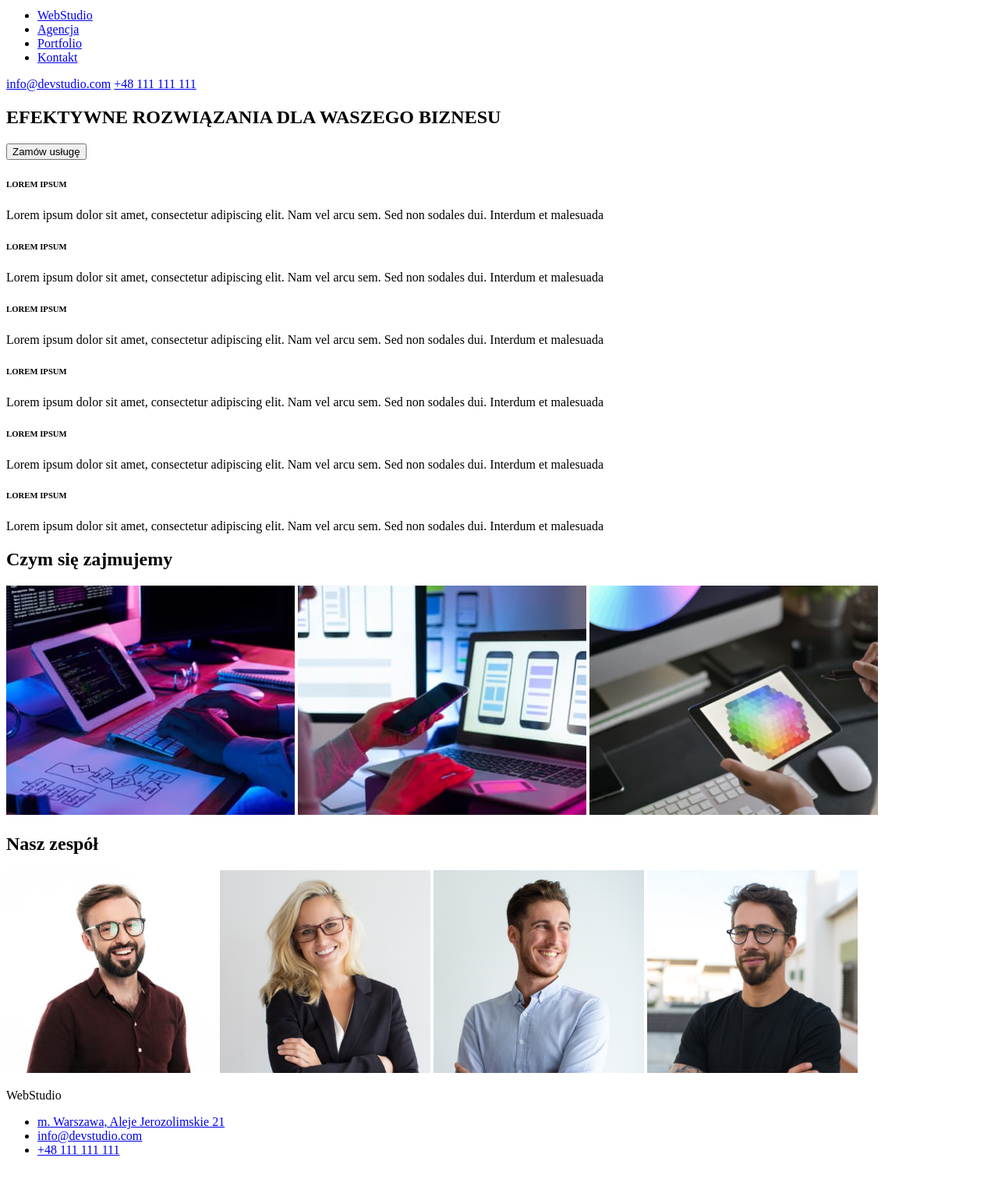
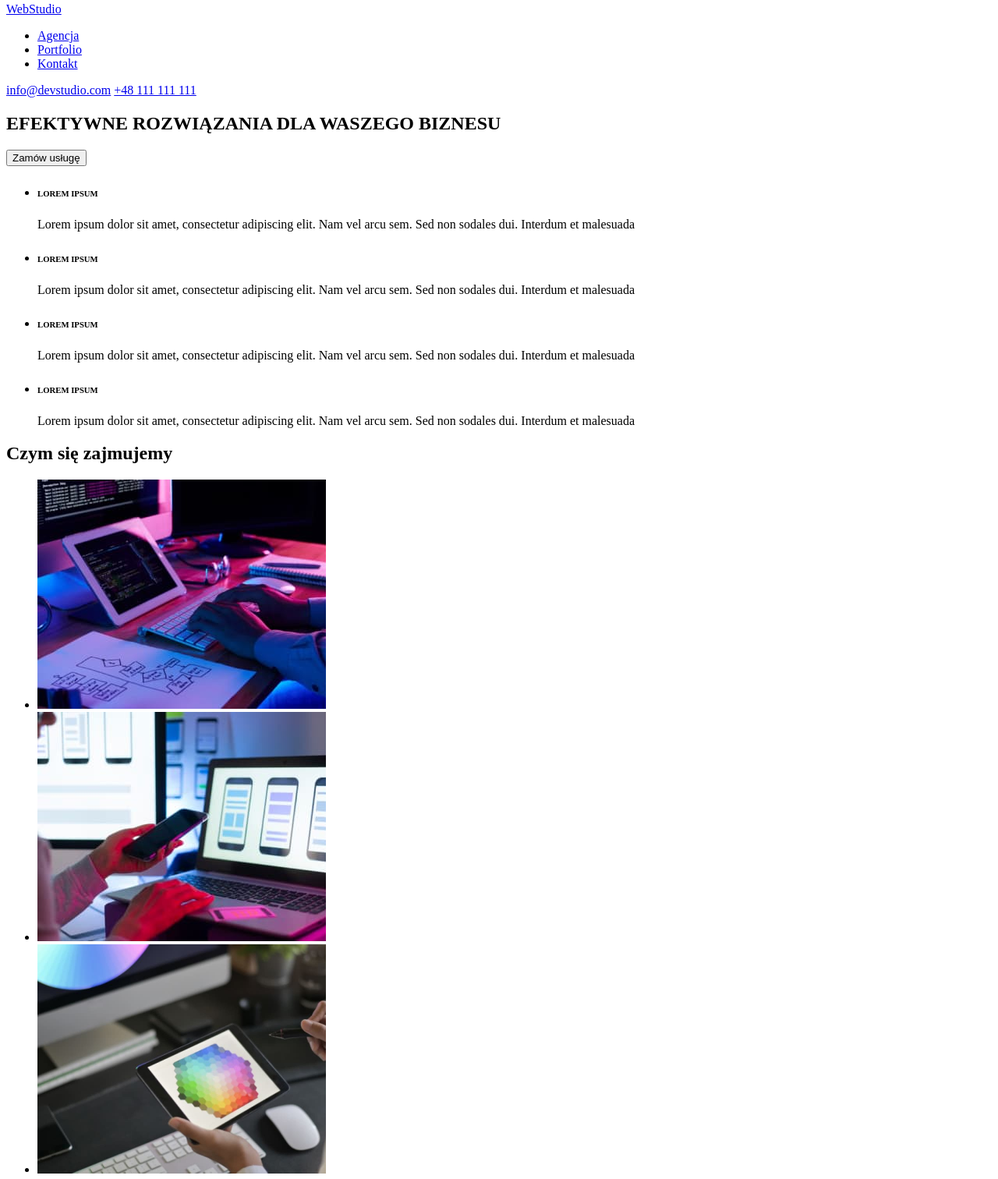
Before and after one commit to anilig/goit-markup-hw-01, a plain HTML site: page index.html in a window 1280 px wide. Shown: the part 5-1517 px from the top of the page at 78% size. Drawn offline with Linux system fonts and the light colour scheme.

Commit message:
correction

```diff
--- a/index.html
+++ b/index.html
@@ -10,12 +10,12 @@
 <body>
     <header>
         <nav>
-            <ul>
-                <li><a href="#">WebStudio</a></li>
+                <a href="#">WebStudio</a>
+                <ul>
                 <li><a href="#">Agencja</a></li>
                 <li><a href="#">Portfolio</a></li>
                 <li><a href="#">Kontakt</a></li>
-            </ul>
+                </ul>
         </nav>
             <a href="mailto:info@devstudio.com">info@devstudio.com</a>
             <a href="tel:+48111111111">+48 111 111 111</a>
@@ -32,23 +32,27 @@
 
         <!--  sekcja 2 -->
         <section>
-            <h6>LOREM IPSUM</h6>
-            <p>Lorem ipsum dolor sit amet, consectetur adipiscing elit. Nam vel arcu sem. Sed non sodales dui. Interdum et malesuada</p>
-            <h6>LOREM IPSUM</h6>
-            <p>Lorem ipsum dolor sit amet, consectetur adipiscing elit. Nam vel arcu sem. Sed non sodales dui. Interdum et malesuada</p><h6>LOREM IPSUM</h6>
-            <p>Lorem ipsum dolor sit amet, consectetur adipiscing elit. Nam vel arcu sem. Sed non sodales dui. Interdum et malesuada</p><h6>LOREM IPSUM</h6>
-            <p>Lorem ipsum dolor sit amet, consectetur adipiscing elit. Nam vel arcu sem. Sed non sodales dui. Interdum et malesuada</p><h6>LOREM IPSUM</h6>
-            <p>Lorem ipsum dolor sit amet, consectetur adipiscing elit. Nam vel arcu sem. Sed non sodales dui. Interdum et malesuada</p><h6>LOREM IPSUM</h6>
-            <p>Lorem ipsum dolor sit amet, consectetur adipiscing elit. Nam vel arcu sem. Sed non sodales dui. Interdum et malesuada</p>
+            <ul>
+                <li><h6>LOREM IPSUM</h6>
+                <p>Lorem ipsum dolor sit amet, consectetur adipiscing elit. Nam vel arcu sem. Sed non sodales dui. Interdum et malesuada</p></li>
+                <li><h6>LOREM IPSUM</h6>
+                <p>Lorem ipsum dolor sit amet, consectetur adipiscing elit. Nam vel arcu sem. Sed non sodales dui. Interdum et malesuada</p></li>
+                <li><h6>LOREM IPSUM</h6>
+                <p>Lorem ipsum dolor sit amet, consectetur adipiscing elit. Nam vel arcu sem. Sed non sodales dui. Interdum et malesuada</p></li>
+                <li><h6>LOREM IPSUM</h6>
+                <p>Lorem ipsum dolor sit amet, consectetur adipiscing elit. Nam vel arcu sem. Sed non sodales dui. Interdum et malesuada</p></li>
+            </ul>
         </section>
 
         <!--  sekcja 3 -->
         <section>
             <h2>Czym się zajmujemy</h2>
             <div>
-                <img src="images/picture1.jpg" alt="picture1" width="370" height="294">
-                <img src="images/picture2.jpg" alt="picture2" width="370" height="294">
-                <img src="images/picture3.jpg" alt="picture3" width="370" height="294">
+                <ul>
+                <li><img src="images/picture1.jpg" alt="picture1" width="370" height="294"></li>
+                <li><img src="images/picture2.jpg" alt="picture2" width="370" height="294"></li>
+                <li><img src="images/picture3.jpg" alt="picture3" width="370" height="294"></li>
+                </ul>
             </div>
         </section>
 
@@ -56,10 +60,12 @@
         <section>
             <h2>Nasz zespół</h2>
             <div>
-                <img src="images/picture4.jpg" alt="picture4" width="270" height="260">
-                <img src="images/picture5.jpg" alt="picture5" width="270" height="260">
-                <img src="images/picture6.jpg" alt="picture6" width="270" height="260">
-                <img src="images/picture7.jpg" alt="picture7" width="270" height="260">
+                <ul>
+                    <li><img src="images/picture4.jpg" alt="picture4" width="270" height="260"><h3>John Doe</h3><p>Product Designer</p></li>
+                    <li><img src="images/picture5.jpg" alt="picture5" width="270" height="260"><h3>John Doe</h3><p>Frontend Developer</p></li>
+                    <li><img src="images/picture6.jpg" alt="picture6" width="270" height="260"><h3>John Doe</h3><p>Marketing</p></li>
+                    <li><img src="images/picture7.jpg" alt="picture7" width="270" height="260"><h3>John Doe</h3><p>UI Designer</p></li>
+                </ul>
                 </div>
         </section>
     </main>
@@ -67,7 +73,7 @@
     <footer>
         <p>WebStudio</p>
         <ul>
-            <li><a href="#">m. Warszawa, Aleje Jerozolimskie 21</a></li>
+            <li><address>m. Warszawa, Aleje Jerozolimskie 21</address></li>
             <li><a href="mailto:info@devstudio.com">info@devstudio.com</a></li>
             <li><a href="tel:+48111111111">+48 111 111 111</a></li>
 
```
